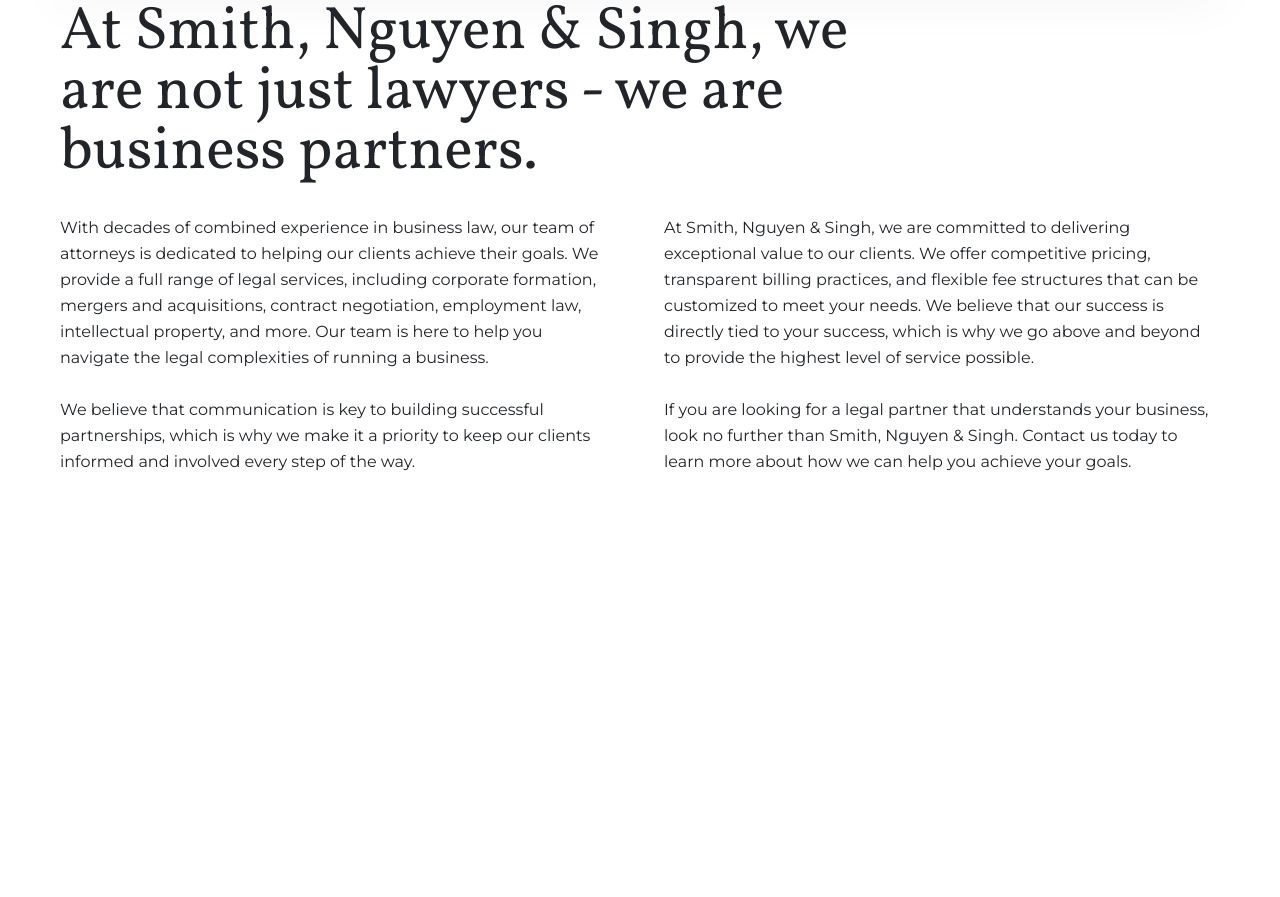
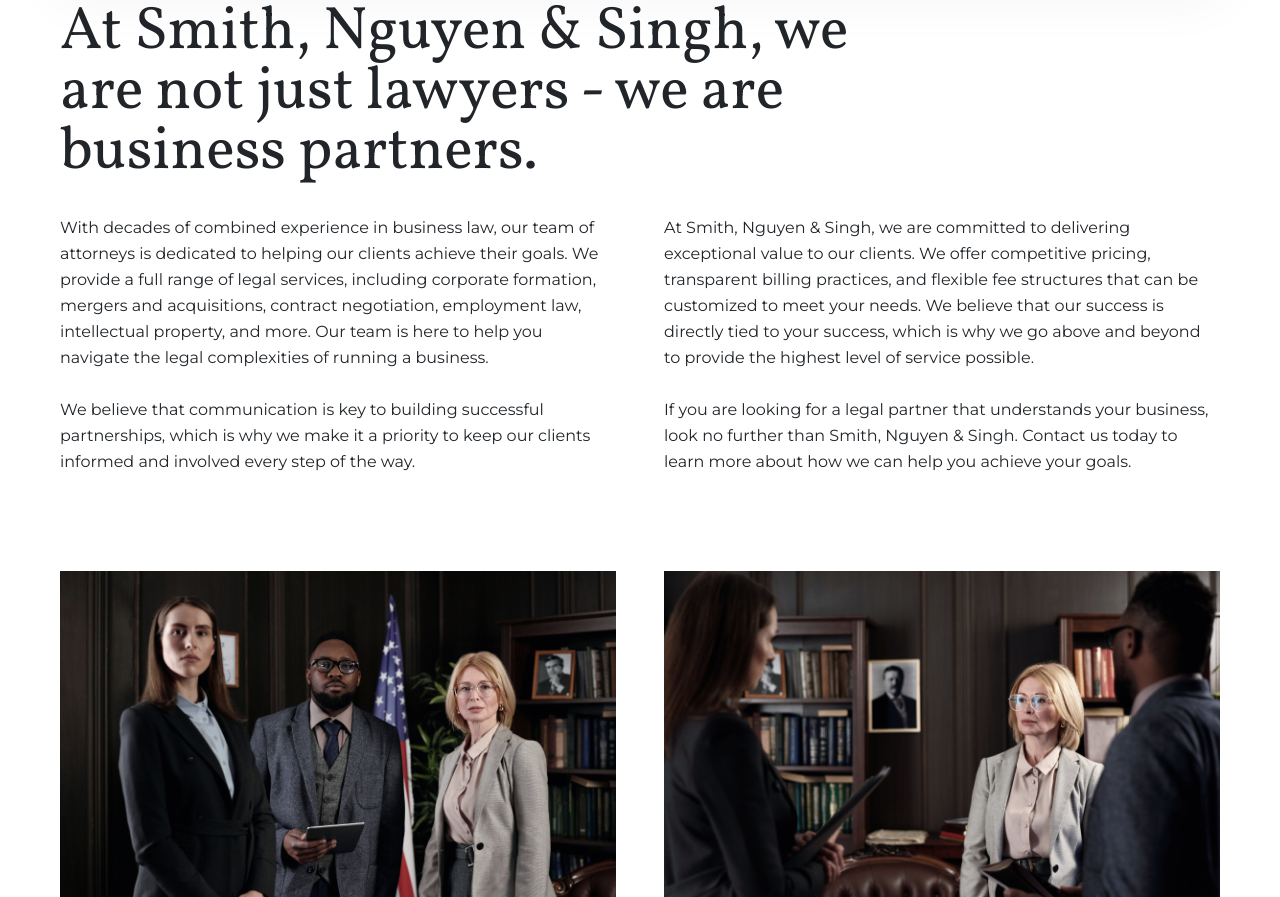
Before and after one commit to amandalynn1204/law-office-landing-page, a plain HTML site: page index.html in a window 1280 px wide. Shown: the part 673-1570 px from the top of the page. Before the commit the page ends 1244 px from the top, so only its background shows below. Drawn offline with nearby package versions, Linux system fonts and the light colour scheme.

Commit message:
added the image gallery

```diff
--- a/index.html
+++ b/index.html
@@ -77,6 +77,22 @@
           </div>
         </div>
       </section>
+      <div class="row g-5 text-center">
+        <div class="col-md-6">
+          <img
+            src="images/gallery-1.png"
+            alt="Gallery Image 1"
+            class="img-fluid"
+          />
+        </div>
+        <div class="col-md-6">
+          <img
+            src="images/gallery-2.png"
+            alt="Gallery Image 2"
+            class="img-fluid"
+          />
+        </div>
+      </div>
     </div>
   </body>
 </html>
```
